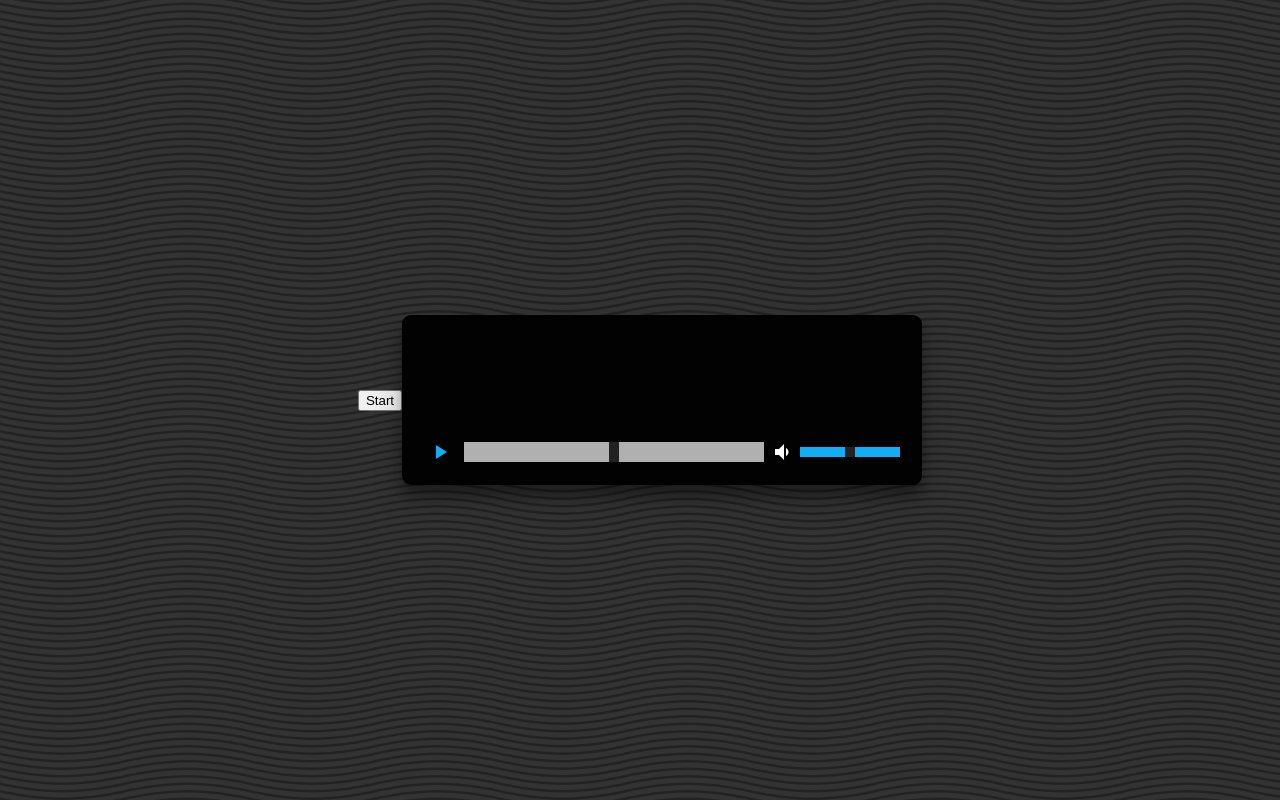
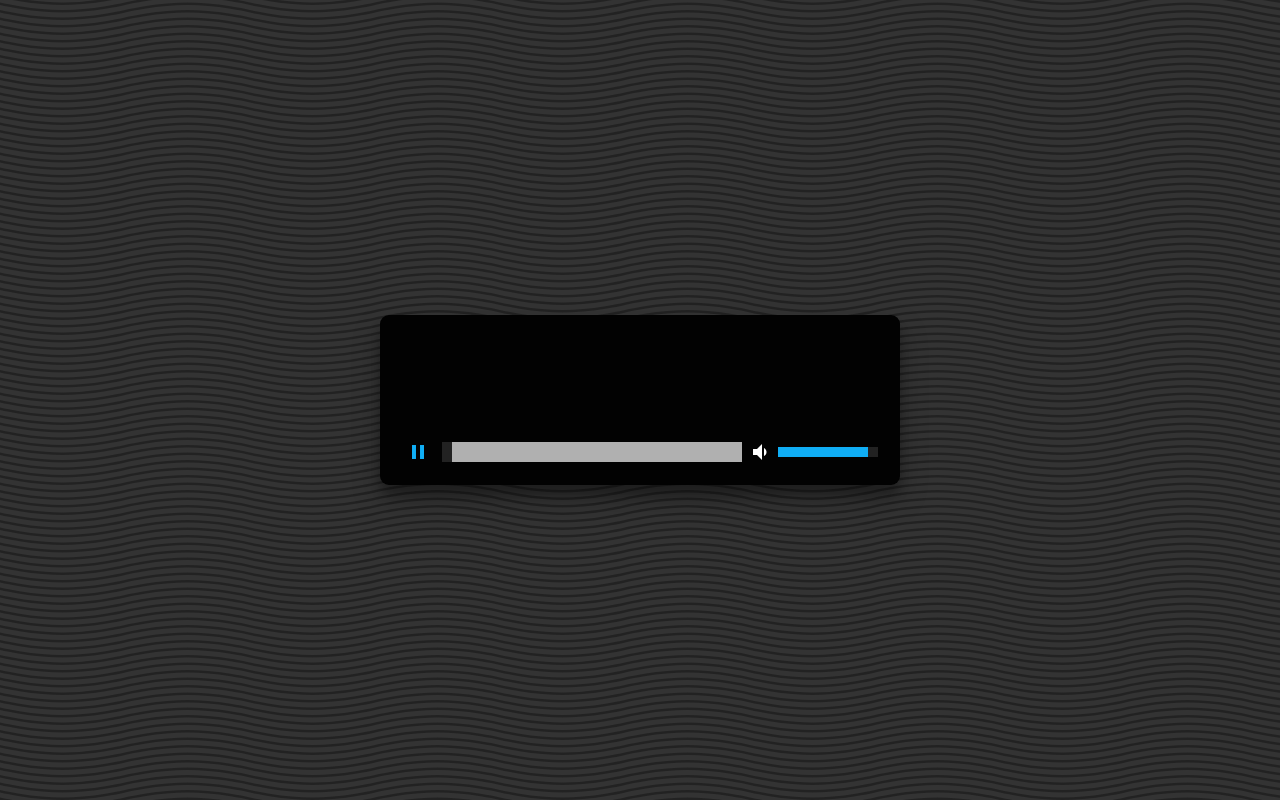
Before and after one commit to zsaurabhprdxn/audio-test, a plain HTML site: page index.html in a window 1280 px wide. Both pictures are taken after a click on the button "play_arrow". Drawn offline with Linux system fonts and the light colour scheme.

Commit message:
change respond tn play button

```diff
--- a/index.html
+++ b/index.html
@@ -9,7 +9,6 @@
       rel="stylesheet">
 </head>
 <body>
-    <button id="start">Start</button>
     <audio controls>
         <source src="/bensound-betterdays.mp3" type="audio/mpeg">
       Your browser does not support the audio element.
--- a/script.js
+++ b/script.js
@@ -1,13 +1,16 @@
-const btnEle = document.getElementById("start");
+// const btnEle = document.getElementById("start");
 
-btnEle.addEventListener("click", initiateAudio);
+// btnEle.addEventListener("click", initiateAudio);
 
-function initiateAudio() {
+const playPauseButton = document.querySelector(".play-pause");
+
+playPauseButton.addEventListener("click", togglePlayPause);
+
+function togglePlayPause() {
   const audioCtx = new (window.AudioContext || window.webkitAudioContext)();
   const audioElement = document.querySelector("audio");
   const canvasElement = document.querySelector("canvas");
   const canvasCtx = canvasElement.getContext("2d");
-  const playPauseButton = document.querySelector(".play-pause");
   const seekbar = document.querySelector(".seekbar");
   const volumeBar = document.querySelector(".volume");
 
@@ -30,8 +33,6 @@ replay
     isReplay: false,
     isPaused: true,
   };
-
-  playPauseButton.addEventListener("click", togglePlayPause);
 
   audioElement.addEventListener("timeupdate", setProgress);
   audioElement.addEventListener("ended", onEnd);
@@ -70,7 +71,6 @@ replay
   }
   draw();
 
-  function togglePlayPause() {
     audioCtx.resume().then(() => {
       if (audioState.isPaused) {
         playPauseButton.innerHTML = pauseIcon;
@@ -89,7 +89,6 @@ replay
 
       audioState.isPaused = !audioState.isPaused;
     });
-  }
 
   function setProgress() {
     seekbar.value = audioElement.currentTime;
```
